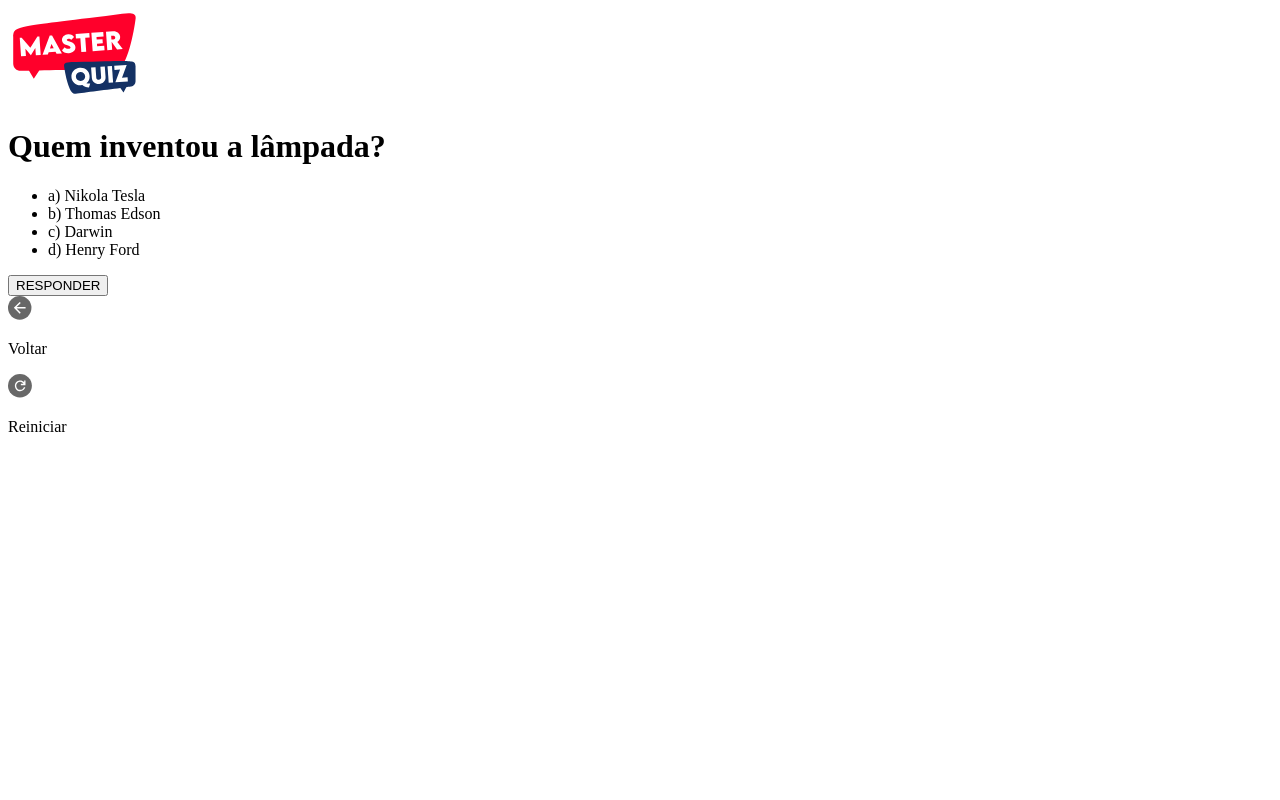
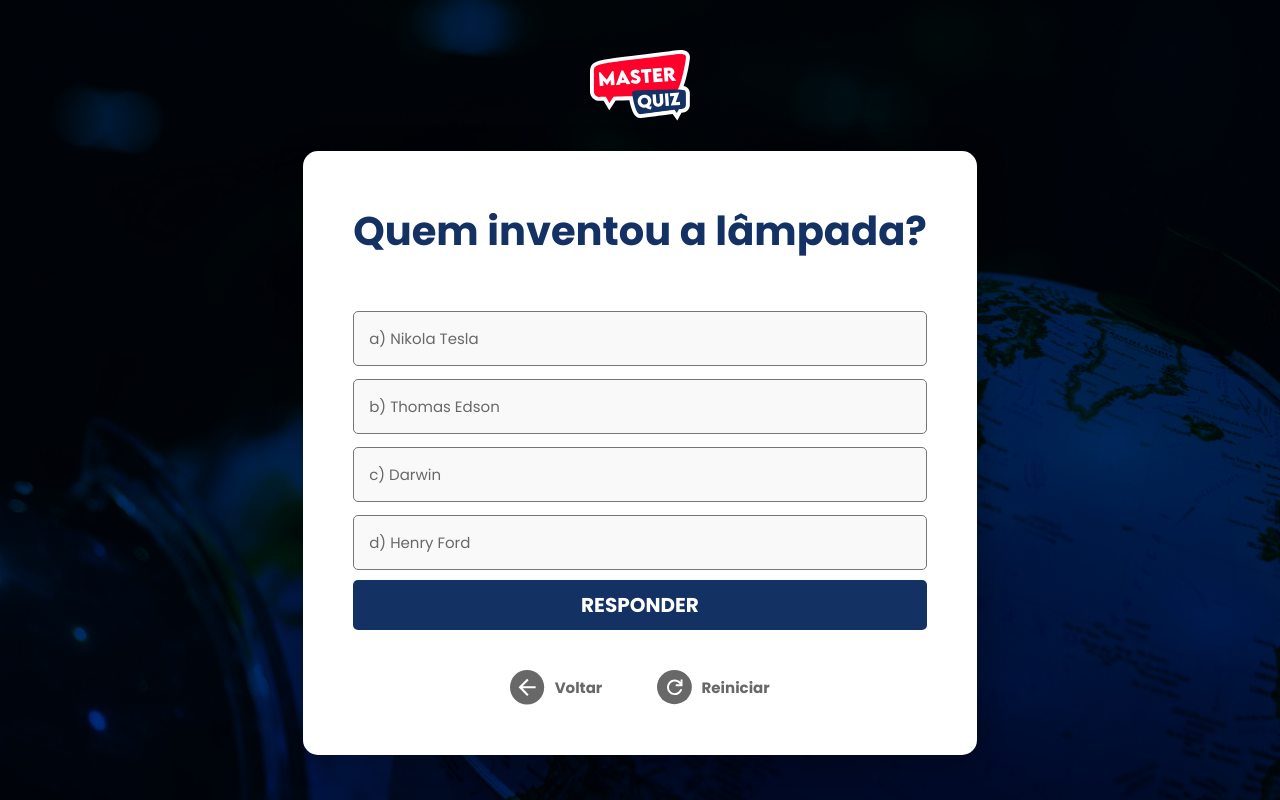
Before and after one commit to ronald-santos10/MasterQuiz, a plain HTML site: page play.html in a window 1280 px wide. Drawn offline with Linux system fonts and the light colour scheme.

Commit message:
CSS da página de perguntas e reajustes no play.html

```diff
--- a/assets/play.css
+++ b/assets/play.css
@@ -0,0 +1,172 @@
+@import url('https://fonts.googleapis.com/css2?family=Poppins:wght@300;400;700&display=swap');
+
+*{
+    padding: 0;
+    margin: 0;
+    text-decoration: none;
+    list-style: none;
+    outline: none;
+    box-shadow: none;
+    border-style: none;
+}
+
+/* Mobile First */
+
+body {
+    background-image: url(./img/bg-mobile.png);
+    background-size: cover;
+    background-repeat: no-repeat;
+    height: 100vh;
+}
+
+.box {
+    display: flex;
+    flex-direction: column;
+    align-items: center;
+}
+
+.logo {
+    width: 77px;
+    margin-top: 50px;
+}
+
+.container {
+    max-width: 696px;
+    display: flex;
+    flex-direction: column;
+    gap: 10px;
+    margin: 30px 20px;
+    padding: 25px;
+    border-radius: 15px;
+    background: #FFF;
+    box-shadow: 0px 4px 21px 8px rgba(0, 0, 0, 0.24);
+}
+
+.question {
+    color: #143164;
+    text-align: center;
+    font-family: Poppins;
+    font-size: 25px;
+    font-weight: 700;
+}
+
+.alternatives {
+    cursor: pointer;
+    display: flex;
+    flex-direction: column;
+    gap: 11px;
+}
+
+li {
+    border-radius: 5px;
+    border: 1px solid #767676;
+    background: rgba(241, 241, 241, 0.44);
+    color: #686868;
+    font-family: Poppins;
+    font-size: 12px;
+    font-weight: 400;
+    padding: 10px;
+}
+
+button {
+    cursor: pointer;
+    border-radius: 5px;
+    background: #143164;
+    color: #FFF;
+    font-family: Poppins;
+    font-size: 12px;
+    font-weight: 700;
+    padding: 10px;
+}
+
+button:hover {
+    background: #005eff;
+    transition: ease-in-out 0.5s;
+}
+
+.navegation {
+    margin-top: 30px;
+    display: flex;
+    gap: 30px;
+    align-items: center;
+    justify-content: center;
+}
+
+p {
+    color: #686868;
+    font-family: Poppins;
+    font-size: 12px;
+    font-weight: 700;
+}
+
+.btn-navigation {
+    cursor: pointer;
+    display: flex;
+    justify-content: center;
+    align-items: center;
+    gap: 10px;
+}
+
+/* Tablet */
+@media (min-width: 500px){
+    body {
+        background-image: url(./img/bg.png);
+        background-size: cover;
+        background-repeat: no-repeat;
+        height: 100vh;
+    }
+
+    .logo {
+        width: 100px;
+      }
+
+    .question {
+        font-size: 32px;
+    }
+
+    .alternatives {
+        gap: 13px;
+    }
+
+    li {
+        font-size: 15px;
+        padding: 15px;
+    }
+
+    button {
+        font-size: 15px;
+        padding: 10px;
+    }
+
+    .action-btn {
+        width: 34.34px;
+    }
+
+    p {
+        font-size: 15px;
+    }
+}
+
+
+/* Desktop */
+@media (min-width: 1024px){
+
+    .container {
+        max-width: 696px;
+        padding: 50px;
+    }
+
+    .question {
+        font-size: 40px;
+        margin-bottom: 40px;
+    }
+
+    button {
+        font-size: 20px;
+        padding: 10px;
+    }
+
+    .navegation {
+        gap: 55px;
+    }
+}
--- a/play.html
+++ b/play.html
@@ -4,6 +4,7 @@
     <meta charset="UTF-8">
     <meta name="viewport" content="width=device-width, initial-scale=1.0">
     <title>MasterQuiz</title>
+    <link rel="stylesheet" href="./assets/play.css">
 </head>
 <body>
     <div class="box">
@@ -18,10 +19,18 @@
             </ul>
             <button>RESPONDER</button>
             <div class="navegation">
-                <span class="back"><img src="./assets/img/back.svg" alt="Retornar"><p>Voltar</p></span>
-                <span class="restart"><img src="./assets/img/restart.svg" alt="Retornar"><p>Reiniciar</p></span>
+                <span class="btn-navigation">
+                    <img src="./assets/img/back.svg" alt="Retornar" class="action-btn">
+                    <p>Voltar</p>
+                </span>
+                <span class="btn-navigation">
+                    <img src="./assets/img/restart.svg" alt="Reiniciar" class="action-btn">
+                    <p>Reiniciar</p>
+                </span>
             </div>
         </div>
     </div>
+
+    <script src="/assets/play.js"></script>
 </body>
 </html>
```
